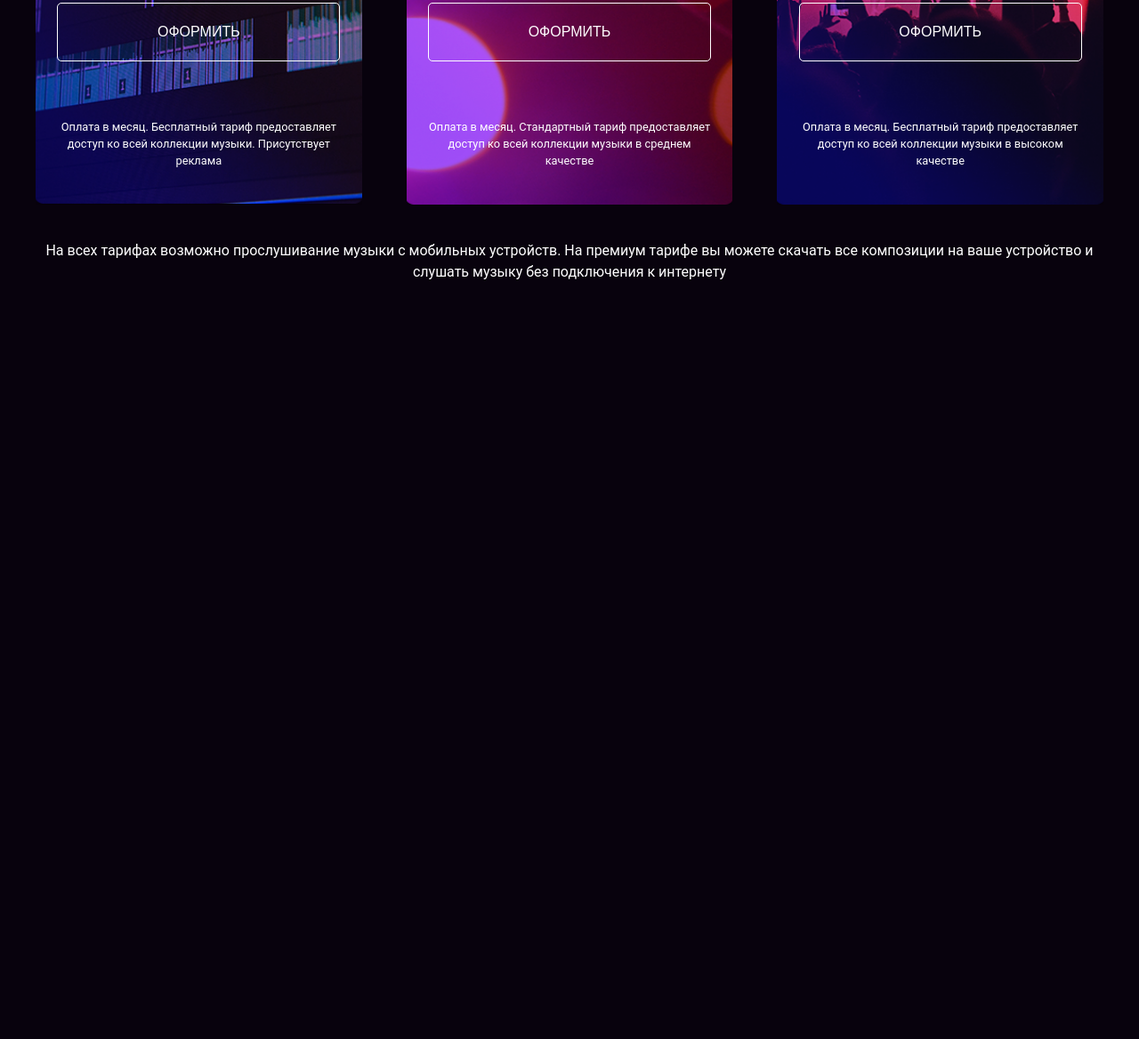
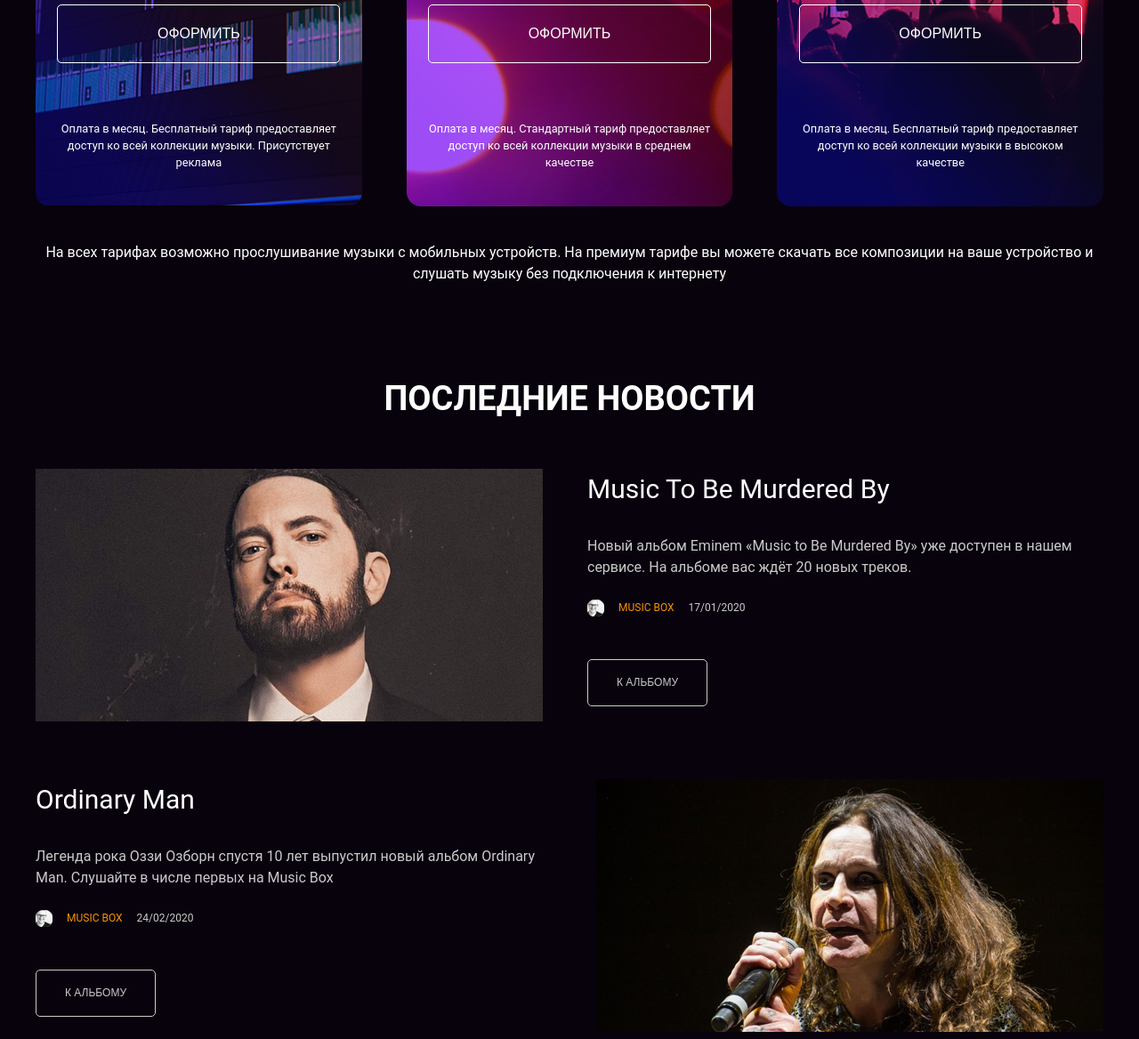
Before and after one commit to valeriyasv/layout-designer-project-56, a website: page src/index.html in a window 1280 px wide. Shown: the part 1335-2503 px from the top of the page at 89% size. Before the commit the page ends 1661 px from the top, so only its background shows below. Drawn offline with Linux system fonts and the light colour scheme.

Commit message:
feat:третий блок + адаптив

```diff
--- a/src/index.html
+++ b/src/index.html
@@ -49,13 +49,13 @@
       </div>
     </section>
 
-    <section>
+    <section id="page-pricing">
       <main class="main wrapper">
-        <h2>Формы подписки</h2>
+        <h2 class="title2">Формы подписки</h2>
 
         <div class="cards">
           <div class="pricing-item bg-free1">
-            <h3>Бесплатная</h3>
+            <h3 class="price">Бесплатная</h3>
             <div class="pricing-value">
               <p class="count">0</p>
               <p class="rubl">руб.</p>
@@ -71,7 +71,7 @@
           </div>
 
           <div class="pricing-item bg-free2">
-            <h3>Стандартная</h3>
+            <h3 class="price">Стандартная</h3>
             <div class="pricing-value">
               <p class="count">250</p>
               <p class="rubl">руб.</p>
@@ -87,7 +87,7 @@
           </div>
 
           <div class="pricing-item bg-free3">
-            <h3>Премиум</h3>
+            <h3 class="price">Премиум</h3>
             <div class="pricing-value">
               <p class="count">500</p>
               <p class="rubl">руб.</p>
@@ -110,5 +110,51 @@
         </p>
       </main>
     </section>
+
+    <section id="page-news">
+        <div class="main wrapper">
+        <h2 class="title2">Последние новости</h2>
+
+        <div class="news-item">
+            <img src="../src/images/Music to Be Murdered By.png" alt="фото Eminem">
+            <div class="news">
+            <div class="news-body">
+              <h3 class="new-title">Music to Be Murdered By</h3>
+              <p class="news-description">Новый альбом Eminem «Music to Be Murdered By» уже доступен в нашем сервисе. На альбоме вас ждёт 20 новых треков.</p>
+            </div>
+            <div class="news-footer">
+              <div class="news-author">
+                <img src="./images/avatar.png" alt="фото автора новости">
+                <p class="orange-color">Music box</p>
+                <p class="news-date">17/01/2020</p>
+              </div>
+              <a href="#">
+                <button class="news-btn">К альбому</button>
+            </a>
+            </div>
+          </div>
+        </div>
+
+        <div class="news-item news-item2">
+            <img src="../src/images/Ordinary Man.png" alt="фото Оззи Озборн">
+            <div class="news2">
+            <div class="news-body">
+              <h3 class="new-title">Ordinary Man</h3>
+              <p class="news-description">Легенда рока Оззи Озборн спустя 10 лет выпустил новый альбом Ordinary Man. Слушайте в числе первых на Music Box</p>
+            </div>
+            <div class="news-footer">
+              <div class="news-author">
+                <img src="./images/avatar.png" alt="фото автора новости">
+                <p class="orange-color">Music box</p>
+                <p class="news-date">24/02/2020</p>
+              </div>
+              <a href="#">
+                <button class="news-btn">К альбому</button>
+            </a>
+            </div>
+          </div>
+        </div>
+        </div>
+    </section>
   </body>
 </html>
--- a/src/scss/abstract/_constant.scss
+++ b/src/scss/abstract/_constant.scss
@@ -3,5 +3,5 @@ $color-green: #34C176;
 $color-red: #95390C;
 $color-gray: #CACACA;
 $background-color: #08020d;
-
+$color-orange: #F89202;
 $content-width: 1200px;
--- a/src/scss/base/_base.scss
+++ b/src/scss/base/_base.scss
@@ -26,13 +26,16 @@ body {
 
 h3{
     @include font(24px, 36px, 400, uppercase);
+}
+
+.title2{
+    @include font(38px, 57px, bold, uppercase);
+    margin: 0;
     text-align: center;
-    padding-top: 24px;
-    margin-bottom: 0;
 
     @media (max-width: 414px) {
-        @include font(18px, 27px, 700, uppercase);
-    }
+    @include font(18px, 27px, 700, uppercase);
+  }
 }
 
 .input-header {
--- a/src/scss/base/_cards.scss
+++ b/src/scss/base/_cards.scss
@@ -1,6 +1,9 @@
 .pricing-item {
     width: 368px;
     height: 615px;
+    padding-left: 1.5rem;
+    padding-right: 1.5rem;
+    border-radius: 1rem;
 }
 
 .bg-free1{
@@ -10,7 +13,7 @@
 }
 
 .count{
-    @include font(64px, 64px, 400, uppercase);
+    @include font(64px, 1em, 400, uppercase);
     margin: 0;
     margin-right: 16px;
 }
@@ -42,7 +45,7 @@ a{
     background: none;
     margin: 0 auto;
     display: block;
-    margin-bottom: 64px
+    margin-bottom: 64px;
     }
 }
 
@@ -71,7 +74,7 @@ a{
 
 .cards{
     display: flex;
-    margin-top: 48px;
+    margin-top: 50px;
 
     @media (max-width: 414px) {
         flex-direction: column;
@@ -84,3 +87,14 @@ a{
     margin: 0;
     margin-top: 40px;
 }
+
+.price{
+    @include font(24px, 36px, 400, uppercase);
+    text-align: center;
+    padding-top: 24px;
+    margin-bottom: 0;
+
+    @media (max-width: 414px) {
+        @include font(18px, 27px, 700, uppercase);
+    }
+}
--- /dev/null
+++ b/src/scss/base/_news.scss
@@ -0,0 +1,78 @@
+.new-title{
+    @include font(30px, 45px, 400, capitalize);
+    margin: 0;
+
+    @media (max-width: 414px) {
+        @include font(16px, 24px, 400, capitalize);
+    }
+}
+
+.news-description{
+    @include font(16px, 24px, 400, none);
+    text-align: left;
+    color: $color-gray;
+    margin: 30px 0 24px 0;
+}
+
+.orange-color {
+    @include font(12px, 19.2px, 400, uppercase);
+    color: $color-orange;
+    margin: 0 16px;
+}
+
+.news-date{
+    @include font(12px, 19.2px, 400, uppercase);
+    color: $color-gray;
+    margin: 0;
+}
+
+.news-author{
+    display: flex;
+}
+
+.news-btn{
+    width: 135px;
+    height: 53px;
+    @include font(12px, 19.2px, 400, uppercase);
+    color: $color-gray;
+    text-decoration: none;
+    background: none;
+    border: solid 1px $color-gray;
+    border-radius: 5px;
+    margin-top: 48px;
+}
+
+.news-item{
+    display: flex;
+    margin-top: 50px;
+
+    @media (max-width: 414px) {
+       flex-direction: column;
+    }
+}
+
+.news{
+    margin-left: 50px;
+    @media (max-width: 414px) {
+        margin-left: 0;
+        margin-top: 50px;
+     }
+}
+
+.news-item2{
+    flex-direction: row-reverse;
+    margin-top: 65px;
+
+    @media (max-width: 414px) {
+       flex-direction: column;
+     }
+}
+
+.news2{
+    margin-right: 50px;
+
+    @media (max-width: 414px) {
+       margin-right: 0;
+       margin-top: 50px;
+      }
+}
--- a/src/scss/style.scss
+++ b/src/scss/style.scss
@@ -6,6 +6,6 @@
 @import "components/main";
 
 
-//Layout
 @import "layout/header";
 @import "layout/wrapper";
+@import "base/news"
```
Also changed, not shown: src/css/style.css, 1 other file.
